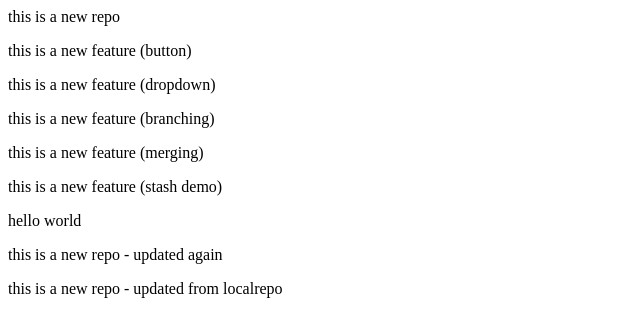
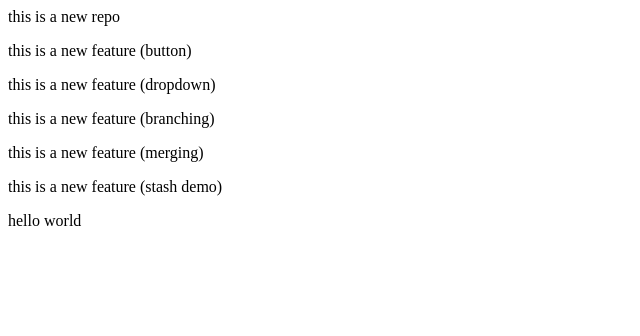
Before and after one commit to aaryamane1/localrepo, a plain HTML site: page index.html in a window 1280 px wide. Shown: the whole page, without its empty margins (0-640 px from the left). Drawn offline with Linux system fonts and the light colour scheme.

Commit message:
Revert "this is updated repo"
This reverts commit dfcfc43a2648fb32215626c9d40ae8f88a7434da.

```diff
--- a/index.html
+++ b/index.html
@@ -4,7 +4,6 @@
 <p>this is a new feature (branching)</p>
 <p>this is a new feature (merging)</p>
 <p>this is a new feature (stash demo)</p>
-<p>hello world</p>
 
-<p>this is a new repo - updated again</p>
-<p>this is a new repo - updated from localrepo</p>
+
+<p>hello world</p
```
